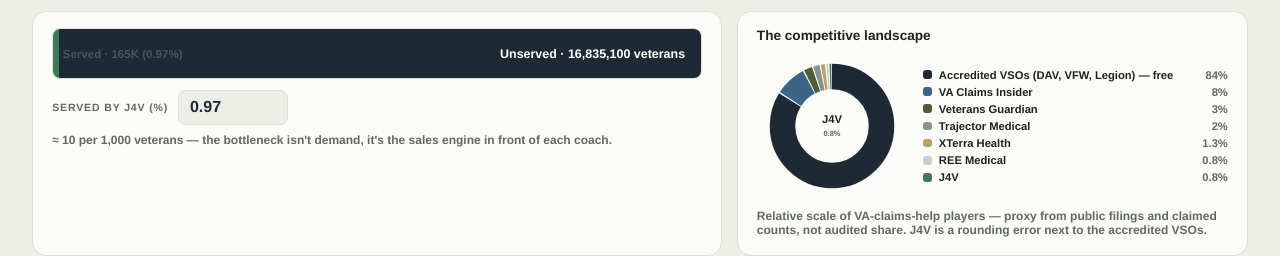
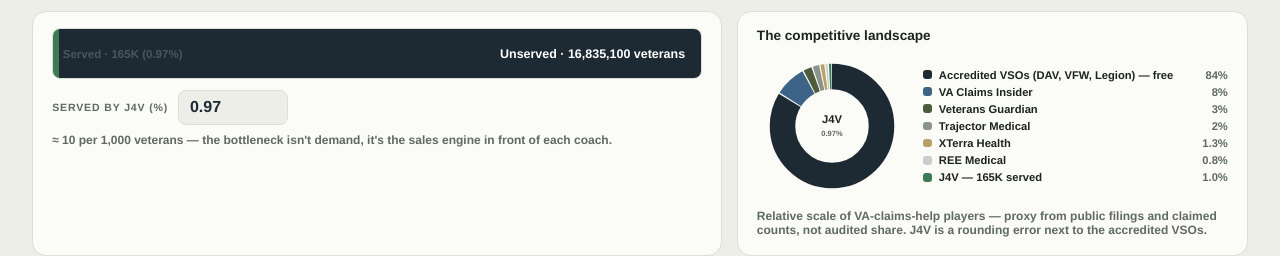
Before and after one commit to tenacitechnology/templates, a plain HTML site: page j4v-founders-deck-x7k2/index.html in a window 1280 px wide. Shown: the part 344-600 px from the top of the page. Drawn offline with Linux system fonts and the light colour scheme.

Commit message:
Pie tracks served-% input; J4V slice sized to served share with live count

```diff
--- a/j4v-founders-deck-x7k2/index.html
+++ b/j4v-founders-deck-x7k2/index.html
@@ -1015,24 +1015,32 @@
   document.addEventListener("keydown", function (e) { if (e.key === "Escape") closeModal(); });
 
   // ── Competitor landscape pie (relative scale proxies from the competitor analysis session) ──
-  var PIE = [
+  // J4V's slice is sized to equal the served % from the gap control; competitors stay fixed.
+  var OTHERS = [
     { n: "Accredited VSOs (DAV, VFW, Legion) — free", v: 500, c: "#1e2a33" },
     { n: "VA Claims Insider", v: 50, c: "#3d6486" },
     { n: "Veterans Guardian", v: 15, c: "#4c5c3c" },
     { n: "Trajector Medical", v: 12, c: "#8a938b" },
     { n: "XTerra Health", v: 8, c: "#b9a06a" },
-    { n: "REE Medical", v: 5, c: "#c9ccd0" },
-    { n: "J4V", v: 5, c: "#3e7a55" }
+    { n: "REE Medical", v: 5, c: "#c9ccd0" }
   ];
-  function renderPie() {
+  function renderPie(servedPct) {
     var svg = $("marketPie"), legend = $("pieLegend");
     if (!svg || !legend) return;
     var NS = "http://www.w3.org/2000/svg";
-    var total = PIE.reduce(function (s, p) { return s + p.v; }, 0);
+    var eff = Math.min(Math.max(servedPct || 0, 0.01), 99.9);
+    var othersTotal = OTHERS.reduce(function (s, p) { return s + p.v; }, 0);
+    // size J4V so its slice equals exactly the served % of the pie
+    var j4vUnits = eff / (100 - eff) * othersTotal;
+    var total = othersTotal + j4vUnits;
+    var items = OTHERS.concat([{
+      n: "J4V — " + compact(TOTAL_VETS * eff / 100) + " served",
+      v: j4vUnits, c: "#3e7a55"
+    }]);
     var r = 66, C = 2 * Math.PI * r, offset = 0;
     while (svg.firstChild) svg.removeChild(svg.firstChild);
     legend.innerHTML = "";
-    PIE.forEach(function (p) {
+    items.forEach(function (p) {
       var seg = p.v / total * C;
       var ring = document.createElementNS(NS, "circle");
       ring.setAttribute("cx", 100); ring.setAttribute("cy", 100); ring.setAttribute("r", r);
@@ -1049,7 +1057,6 @@
         '<span class="pv">' + (pct < 2 ? pct.toFixed(1) : Math.round(pct)) + '%</span>';
       legend.appendChild(li);
     });
-    var jv = PIE[PIE.length - 1].v / total * 100;
     var ct = document.createElementNS(NS, "text");
     ct.setAttribute("x", 100); ct.setAttribute("y", 96);
     ct.setAttribute("text-anchor", "middle");
@@ -1060,7 +1067,7 @@
     ct2.setAttribute("x", 100); ct2.setAttribute("y", 113);
     ct2.setAttribute("text-anchor", "middle");
     ct2.setAttribute("style", "font-size:10px;font-weight:700;fill:#5f6a60");
-    ct2.textContent = jv.toFixed(1) + "%";
+    ct2.textContent = (Math.round(eff * 100) / 100) + "%";
     svg.appendChild(ct2);
   }
 
@@ -1079,6 +1086,7 @@
     $("g-unserved-num").textContent = fmt(unserved);
     $("g-unserved-sub").textContent = (Math.round((100 - pct) * 100) / 100) + "% waiting";
     $("gap-caption").textContent = "≈ " + Math.round(pct * 10) + " per 1,000 veterans — the bottleneck isn't demand, it's the sales engine in front of each coach.";
+    renderPie(pct);
   }
 
   // ── Calculator ──
@@ -1126,7 +1134,6 @@
   $("chip-best").addEventListener("click", function () { $("c-calls").value = 8; recalc(); });
   $("gap-pct").addEventListener("input", updateGap);
 
-  renderPie();
   updateGap();
   recalc();
 })();
```
